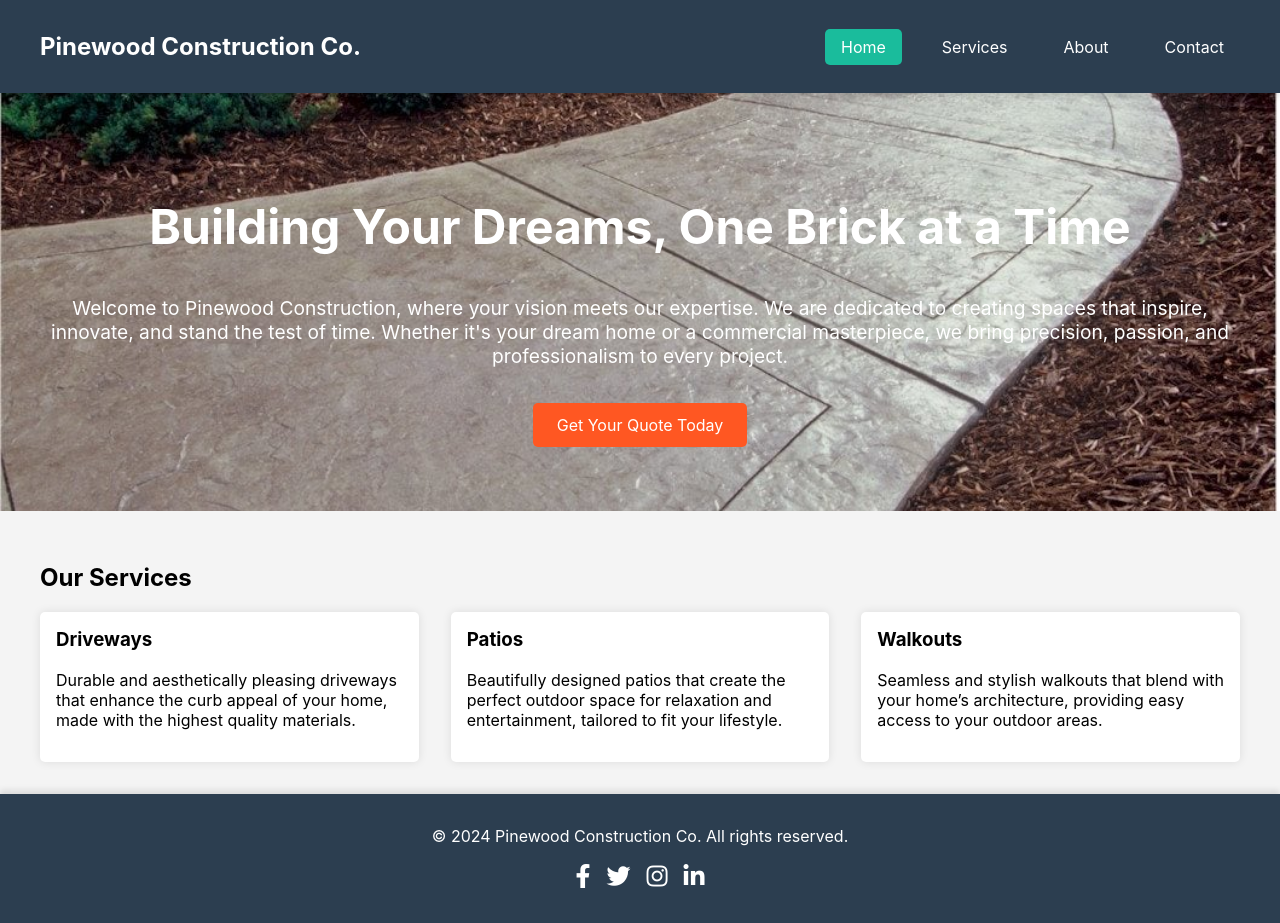
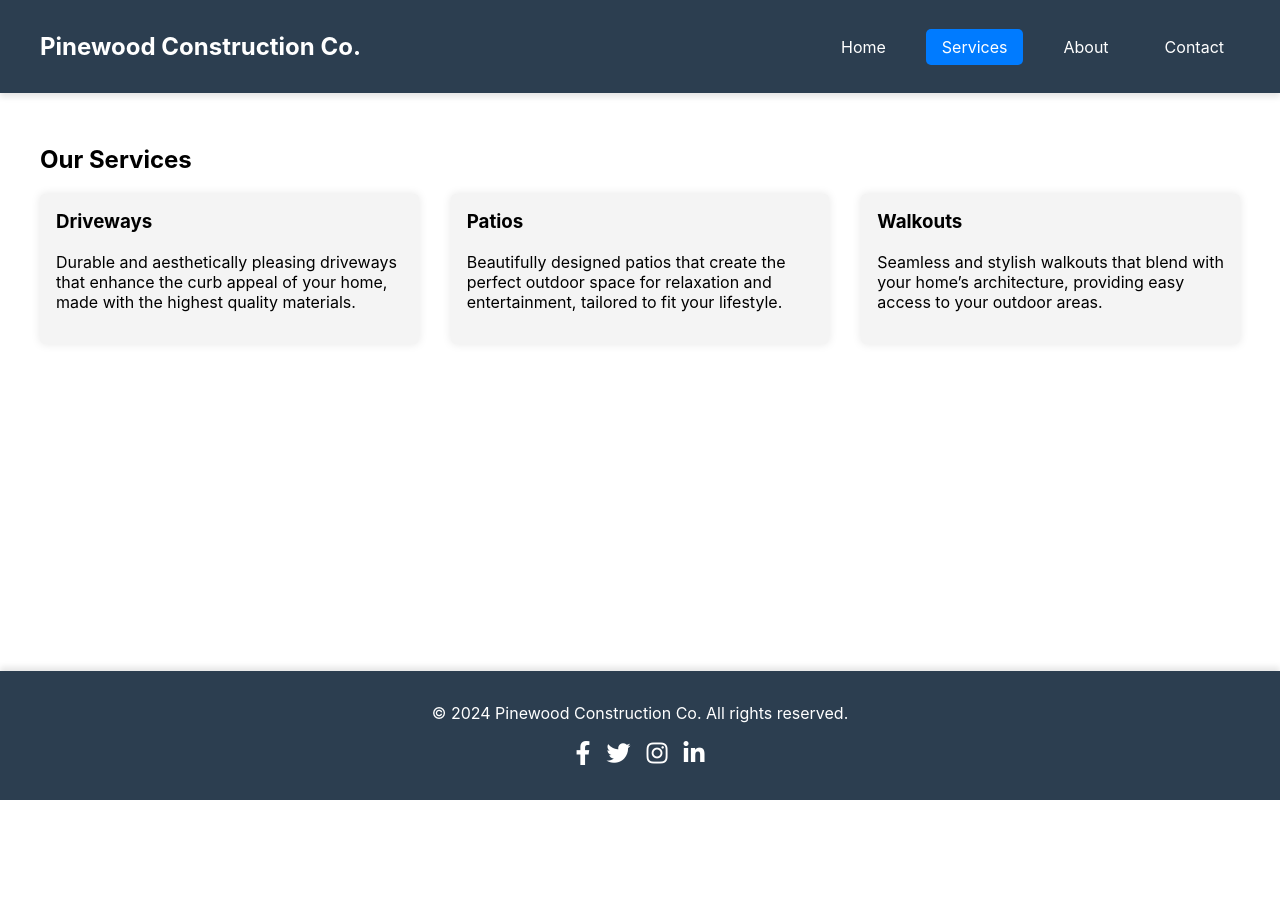
Before and after one commit to rupanshijain/capstoneProject, a React (Create React App) app in the folder frontend/: page /services in a window 1280 px wide. After the commit the page ends 800 px from the top, so only its background shows below. Built offline with nearby package versions, Linux system fonts and the light colour scheme.

Commit message:
made service page and navbar changes

```diff
--- a/frontend/src/App.js
+++ b/frontend/src/App.js
@@ -1,19 +1,24 @@
-import React from 'react'
+import React from 'react';
+import { BrowserRouter as Router, Route, Routes } from 'react-router-dom';
 import Navbar from './Components/Navbar/Navbar';
 import Home from './Components/Home/Home';
+import Services from './Components/Services/Services';
 import Footer from './Components/Footer/Footer';
 
 function App() {
   return (
-    <div className="App">
-      <Navbar />
-      <Home />
-      <Footer />
-    </div>
-
-
+    <Router>
+      <div className="App">
+        <Navbar />
+        <Routes>
+          <Route path="/" element={<Home />} />
+          <Route path="/services" element={<Services />} />
+          {/* Add more routes as needed */}
+        </Routes>
+        <Footer />
+      </div>
+    </Router>
   );
-
 }
 
 export default App;
--- a/frontend/src/Components/Footer/Footer.css
+++ b/frontend/src/Components/Footer/Footer.css
@@ -5,7 +5,7 @@
     color: white;
     padding: 2rem 0;
     text-align: center;
-    position: relative;
+    position: absolute;
     bottom: 0;
     width: 100%;
     box-shadow: 0 -4px 6px rgba(0, 0, 0, 0.1);
--- a/frontend/src/Components/Home/Home.css
+++ b/frontend/src/Components/Home/Home.css
@@ -1,7 +1,7 @@
 /* src/Home.css */
 
 .hero {
-    position: relative;
+    /* position: relative; */
     /*background: url('/slide1.jpg') no-repeat center center/cover;*/
     color: white;
     text-align: center;
@@ -59,44 +59,3 @@
 .cta-button:hover {
     background-color: #e64a19;
 }
-
-.services {
-    background-color: #f4f4f4;
-    padding: 2rem 1rem;
-}
-
-.services .container {
-    max-width: 1200px;
-    margin: 0 auto;
-}
-
-.service-cards {
-    display: flex;
-    gap: 2rem;
-    justify-content: space-around;
-    flex-wrap: wrap;
-}
-
-.card {
-    background-color: white;
-    padding: 1rem;
-    border-radius: 5px;
-    box-shadow: 0 0 10px rgba(0, 0, 0, 0.1);
-    max-width: 30%;
-    flex: 1;
-}
-
-.card h3 {
-    margin-top: 0;
-}
-
-@media (max-width: 768px) {
-    .service-cards {
-        flex-direction: column;
-    }
-
-    .card {
-        max-width: 100%;
-        margin-bottom: 1rem;
-    }
-}
--- a/frontend/src/Components/Home/Home.jsx
+++ b/frontend/src/Components/Home/Home.jsx
@@ -38,7 +38,7 @@ const Home = () => {
         </div>
       </section>
 
-      <section className="services" id="services">
+      {/* <section className="services" id="services">
         <div className="container">
           <h2>Our Services</h2>
           <div className="service-cards">
@@ -56,7 +56,7 @@ const Home = () => {
             </div>
           </div>
         </div>
-      </section>
+      </section> */}
     </main>
   );
 };
--- a/frontend/src/Components/Navbar/Navbar.css
+++ b/frontend/src/Components/Navbar/Navbar.css
@@ -45,8 +45,12 @@
     border-radius: 5px;
 }
 
-.navbar nav ul li a:hover,
-.navbar nav ul li a.active {
-    background-color: #1abc9c;
-    color: white;
-}
+.navbar nav ul li a:hover {
+    background-color: #555;
+    border-radius: 5px;
+  }
+
+  .navbar nav ul li a.active {
+    background-color: #007bff;
+    border-radius: 5px;
+  }
--- a/frontend/src/Components/Navbar/Navbar.jsx
+++ b/frontend/src/Components/Navbar/Navbar.jsx
@@ -1,18 +1,18 @@
-// src/Navbar.js
 import React from 'react';
+import { NavLink } from 'react-router-dom';
 import './Navbar.css';
 
 const Navbar = () => {
   return (
     <header className="navbar">
       <div className="container">
-        <h1> Pinewood Construction Co.</h1>
+        <h1>Pinewood Construction Co.</h1>
         <nav>
           <ul>
-            <li><a href="#home" className="active">Home</a></li>
-            <li><a href="#services">Services</a></li>
-            <li><a href="#about">About</a></li>
-            <li><a href="#contact">Contact</a></li>
+            <li><NavLink exact to="/" activeClassName="active">Home</NavLink></li>
+            <li><NavLink to="/services" activeClassName="active">Services</NavLink></li>
+            <li><NavLink to="/about" activeClassName="active">About</NavLink></li>
+            <li><NavLink to="/contact" activeClassName="active">Contact</NavLink></li>
           </ul>
         </nav>
       </div>
--- /dev/null
+++ b/frontend/src/Components/Services/Services.css
@@ -0,0 +1,40 @@
+
+.services {
+    padding: 2rem 1rem;
+}
+
+.services .container {
+    max-width: 1200px;
+    margin: 0 auto;
+}
+
+.service-cards {
+    display: flex;
+    gap: 2rem;
+    justify-content: space-around;
+    flex-wrap: wrap;
+}
+
+.card {
+    background-color: #f4f4f4;
+    padding: 1rem;
+    border-radius: 5px;
+    box-shadow: 0 0 10px rgba(0, 0, 0, 0.1);
+    max-width: 30%;
+    flex: 1;
+}
+
+.card h3 {
+    margin-top: 0;
+}
+
+@media (max-width: 768px) {
+    .service-cards {
+        flex-direction: column;
+    }
+
+    .card {
+        max-width: 100%;
+        margin-bottom: 1rem;
+    }
+}
--- /dev/null
+++ b/frontend/src/Components/Services/Services.jsx
@@ -0,0 +1,37 @@
+import React from 'react';
+import './Services.css';
+
+const services = [
+  {
+    title: 'Driveways',
+    description: 'Durable and aesthetically pleasing driveways that enhance the curb appeal of your home, made with the highest quality materials.'
+  },
+  {
+    title: 'Patios',
+    description: 'Beautifully designed patios that create the perfect outdoor space for relaxation and entertainment, tailored to fit your lifestyle.'
+  },
+  {
+    title: 'Walkouts',
+    description: 'Seamless and stylish walkouts that blend with your home’s architecture, providing easy access to your outdoor areas.'
+  }
+];
+
+const Services = () => {
+  return (
+    <section className="services" id="services">
+      <div className="container">
+        <h2>Our Services</h2>
+        <div className="service-cards">
+          {services.map((service, index) => (
+            <div className="card" key={index}>
+              <h3>{service.title}</h3>
+              <p>{service.description}</p>
+            </div>
+          ))}
+        </div>
+      </div>
+    </section>
+  );
+};
+
+export default Services;
```
